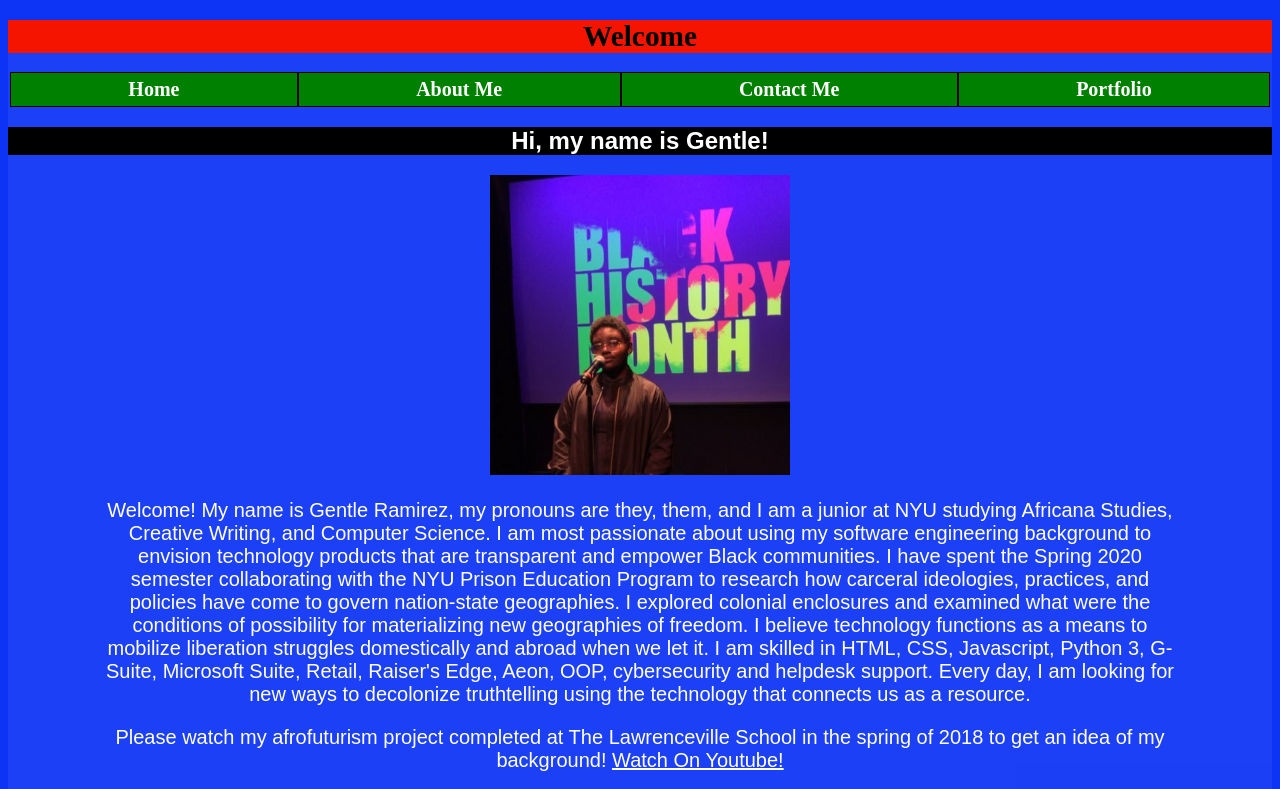
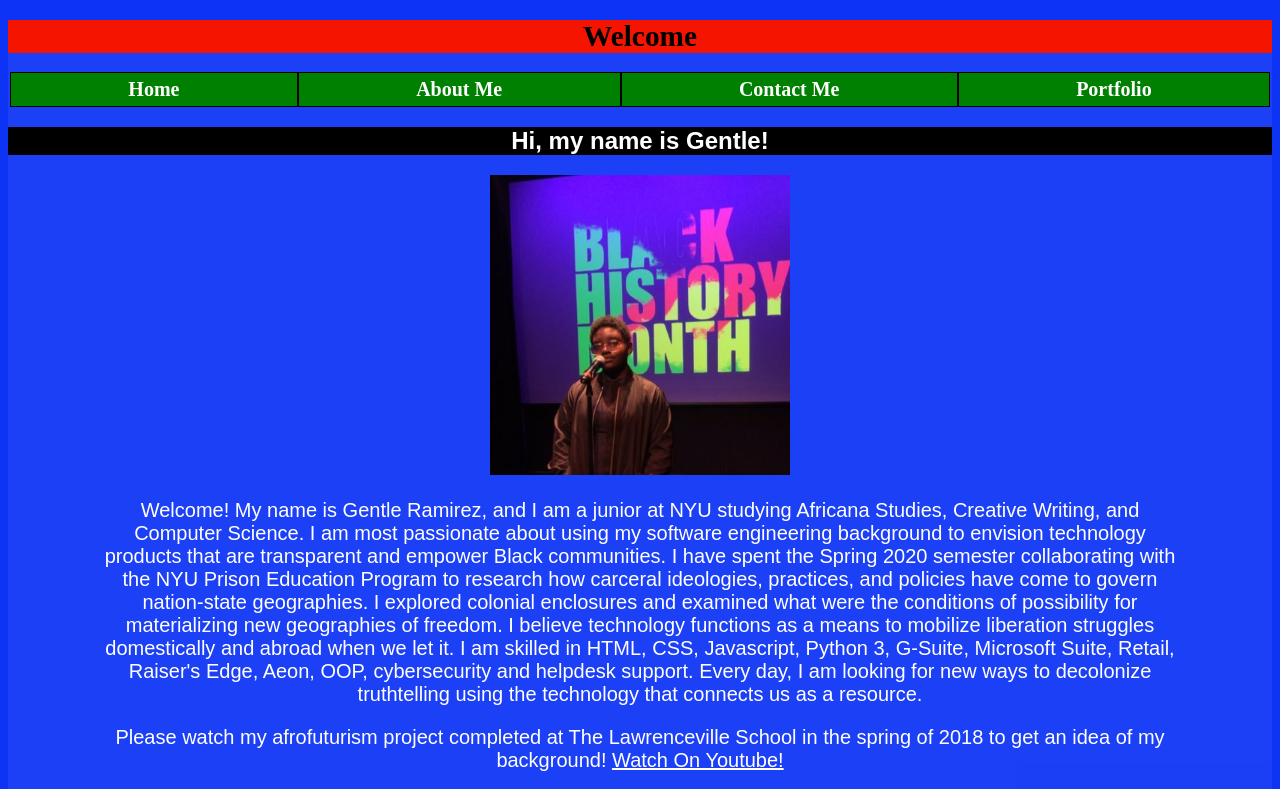
Before and after one commit to ramirezg-web/Csci22, a plain HTML site: page personal/index.html in a window 1280 px wide. Shown: the top 789 px of the page. Drawn offline with Linux system fonts and the light colour scheme; a web font is replaced by a local one.

Commit message:
Update index.html

```diff
--- a/personal/index.html
+++ b/personal/index.html
@@ -29,7 +29,7 @@
     <!-- <iframe width="560" height="315" src="https://www.youtube.com/embed/EChcz8-Inrs" frameborder="0" allow="accelerometer; autoplay; clipboard-write; encrypted-media; gyroscope; picture-in-picture" allowfullscreen></iframe> -->
         </section>
         <p>
-          Welcome! My name is Gentle Ramirez, my pronouns are they, them, and
+          Welcome! My name is Gentle Ramirez, and
           I am a junior at NYU studying Africana Studies, Creative Writing, and
           Computer Science. I am most passionate about using my software
           engineering background to envision technology products that are
```
